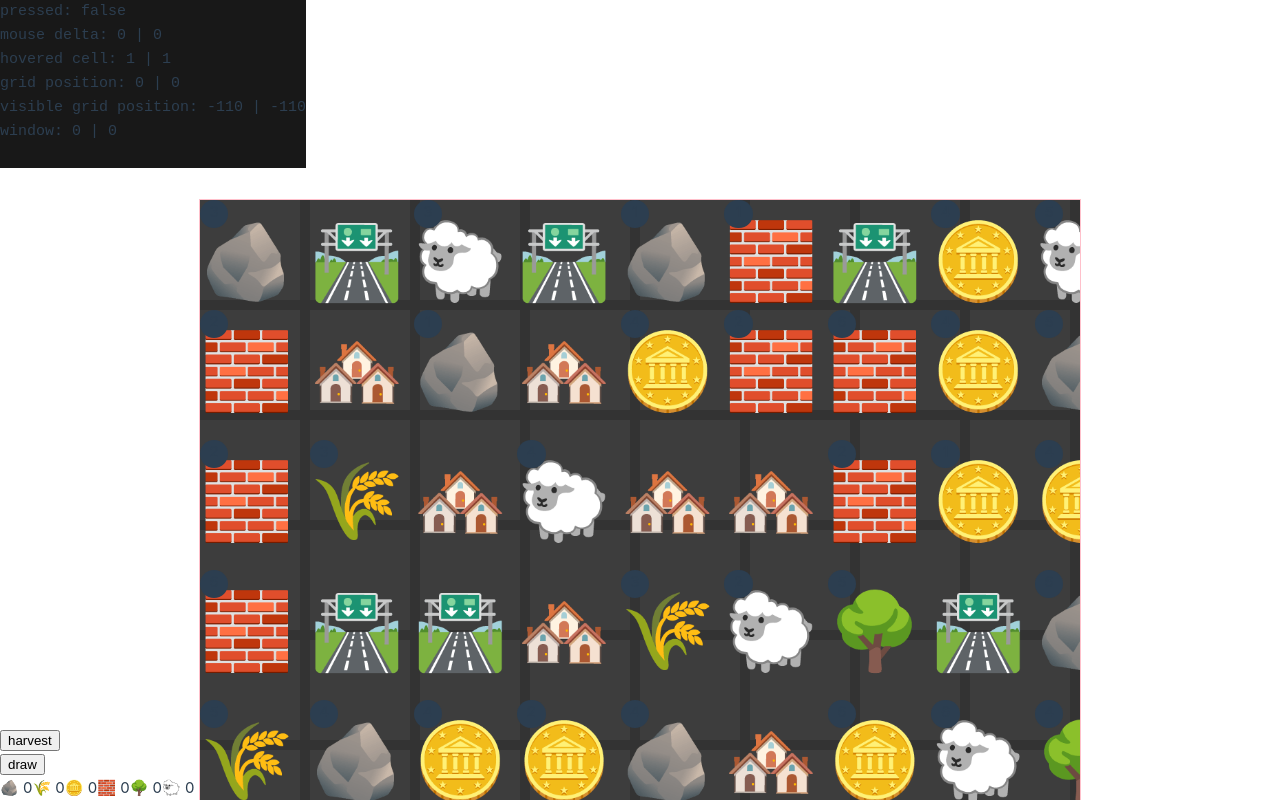
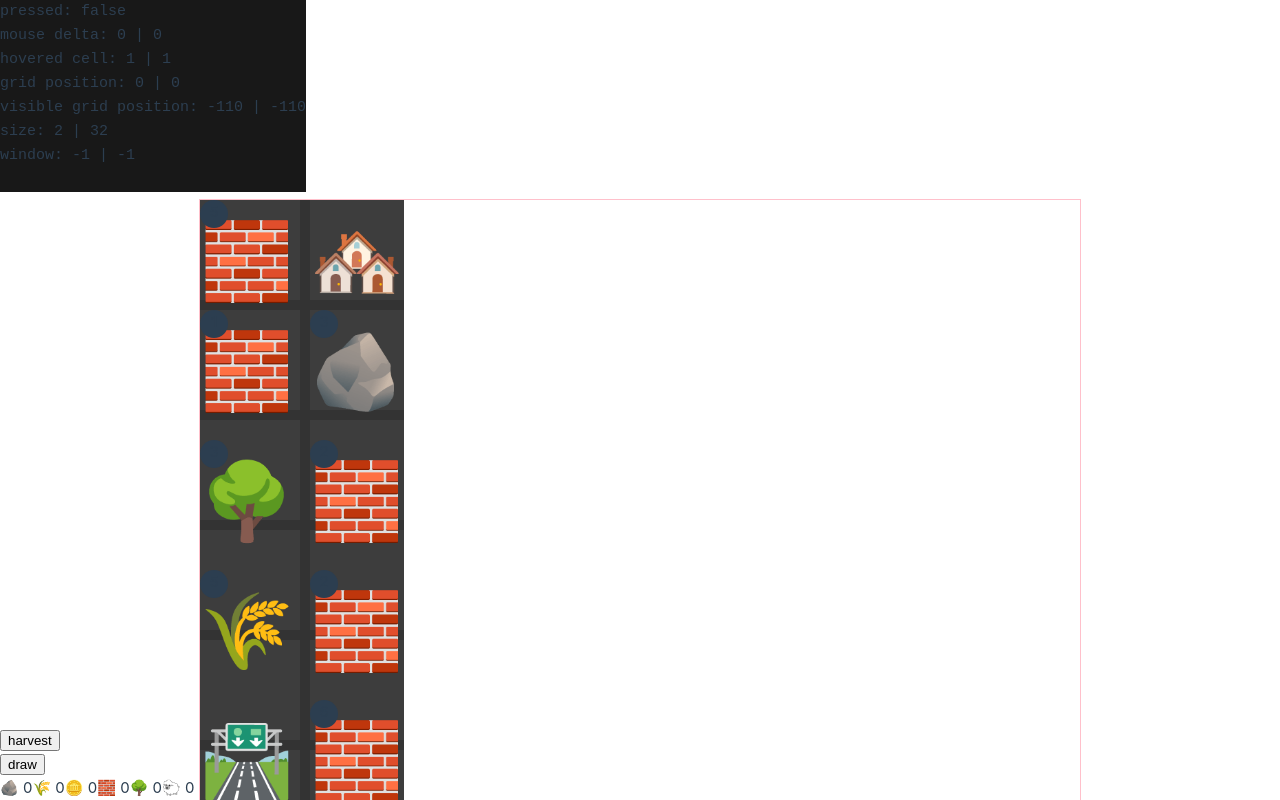
Before and after one commit to Ragnar-Oock/colon, a Vue app: page / in a window 1280 px wide. Shown: the top 800 px of the page. Built offline with nearby package versions, Linux system fonts and the light colour scheme.

Commit message:
feat: cull non visible cells from the DOM

```diff
--- a/src/components/grid-display.vue
+++ b/src/components/grid-display.vue
@@ -2,7 +2,7 @@
 import { useElementBounding, useMouse, useMousePressed } from "@vueuse/core";
 import { computed, ref, useTemplateRef, watchEffect } from "vue";
 import { useDeckStore } from "../stores/deck.store";
-import { FilledCell, GridVec, useGridStore, Vector2 } from "../stores/grid.store";
+import { Cell, FilledCell, GridVec, useGridStore, Vector2 } from "../stores/grid.store";
 import GridCell from "./grid-cell.vue";
 
 type ScreenVec = Vector2 & { __brand: 'screen vec' };
@@ -41,13 +41,18 @@ function interactCell() {
 	gridStore.setCell(cell);
 }
 
-const visibleFilledCells = computed(() => (gridStore.cells as FilledCell[])
+const filteredCells = gridStore.filterCells(({position: {x, y}}) =>
+		gridWindow.value.x < x && x < visibleGridSize.value.width
+		&& gridWindow.value.y < y && y < visibleGridSize.value.height
+);
+
+const visibleFilledCells = computed(() => (filteredCells.value as FilledCell[])
 		.map(({card, position}): FilledCell => ({
 			card,
 			// position
 			position: {
-				x: position.x + gridWindows.value.x,
-				y: position.y + gridWindows.value.y,
+				x: position.x - gridWindow.value.x,
+				y: position.y - gridWindow.value.y,
 			} as GridVec
 		})));
 
@@ -57,9 +62,9 @@ const {x: dx, y: dy} = useMouse({type: 'movement', target: grid});
  * visible position of the grid in pixel, used for display and mapping from screen space to grid space
  */
 const gridPosition = ref({x: 0, y: 0} as ScreenVec);
-const gridWindows = computed(() => ({
-	x: Math.trunc(gridPosition.value.x / (tileWidth + gap)),
-	y: Math.trunc(gridPosition.value.y / (tileHeight + gap)),
+const gridWindow = computed(() => ({
+	x: (Math.trunc(gridPosition.value.x / (tileWidth + gap)) + 1) * -1,
+	y: (Math.trunc(gridPosition.value.y / (tileHeight + gap)) + 1) * -1,
 } as GridVec))
 /**
  * position of the origin of the grid in screen space
@@ -69,6 +74,9 @@ const visibleGridOffset = computed(() => ({
 	y: gridPosition.value.y % (tileHeight + gap) - (tileWidth + gap),
 } as ScreenVec))
 const {width, height} = useElementBounding(gridView);
+/**
+ * size of the visible grid in number of tiles
+ */
 const visibleGridSize = computed(() => ({
 	width: width.value % (tileWidth + gap) + 2,
 	height: height.value % (tileHeight + gap) + 2,
@@ -95,7 +103,8 @@ mouse delta: {{ dx }} | {{ dy }}
 hovered cell: {{ hoveredCell.x }} | {{ hoveredCell.y }}
 grid position: {{ gridPosition.x }} | {{ gridPosition.y }}
 visible grid position: {{ visibleGridOffset.x }} | {{ visibleGridOffset.y }}
-window: {{ gridWindows.x }} | {{ gridWindows.y }}
+size: {{ visibleGridSize.width }} | {{ visibleGridSize.height }}
+window: {{ gridWindow.x }} | {{ gridWindow.y }}
 	</pre>
 	<div ref="gridView" class="map-view">
 		<div ref="grid" class="map" @click="interactCell">
--- a/src/stores/grid.store.ts
+++ b/src/stores/grid.store.ts
@@ -62,7 +62,9 @@ export const useGridStore = defineStore('grid', () => {
 		bottom: 0,
 	}));
 
-	function filterCells<target extends Cell>(predicate: (cell: Cell, index: number, array: Cell[]) => cell is target): ComputedRef<target[]> {
+	function filterCells(predicate: (cell: Cell, index: number, array: Cell[]) => boolean): ComputedRef<Cell[]>;
+	function filterCells<target extends Cell>(predicate: (cell: Cell, index: number, array: Cell[]) => cell is target): ComputedRef<target[]>;
+	function filterCells(predicate: (cell: Cell, index: number, array: Cell[]) => boolean) {
 		return computed(() => cells.value.filter(predicate))
 	}
 
```
